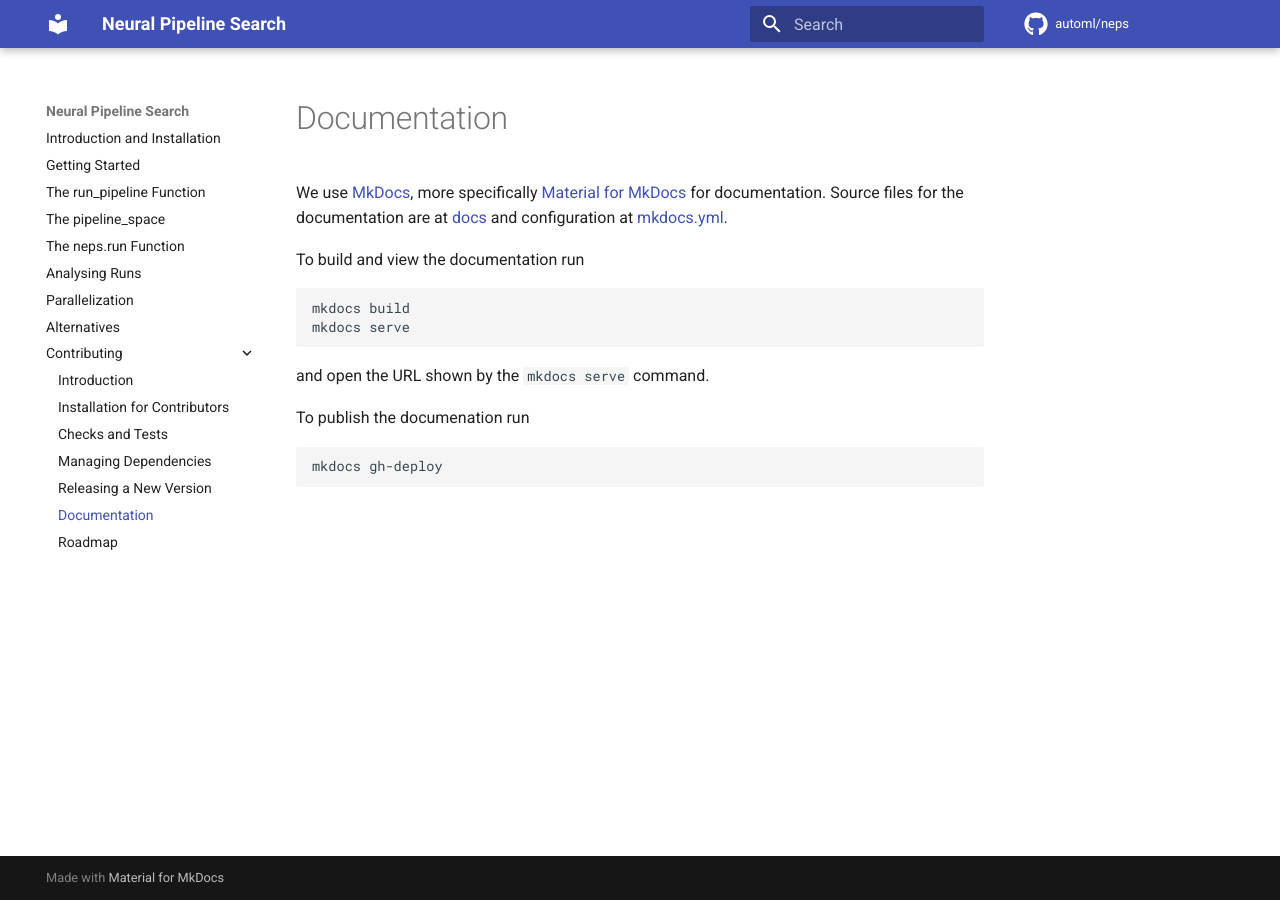
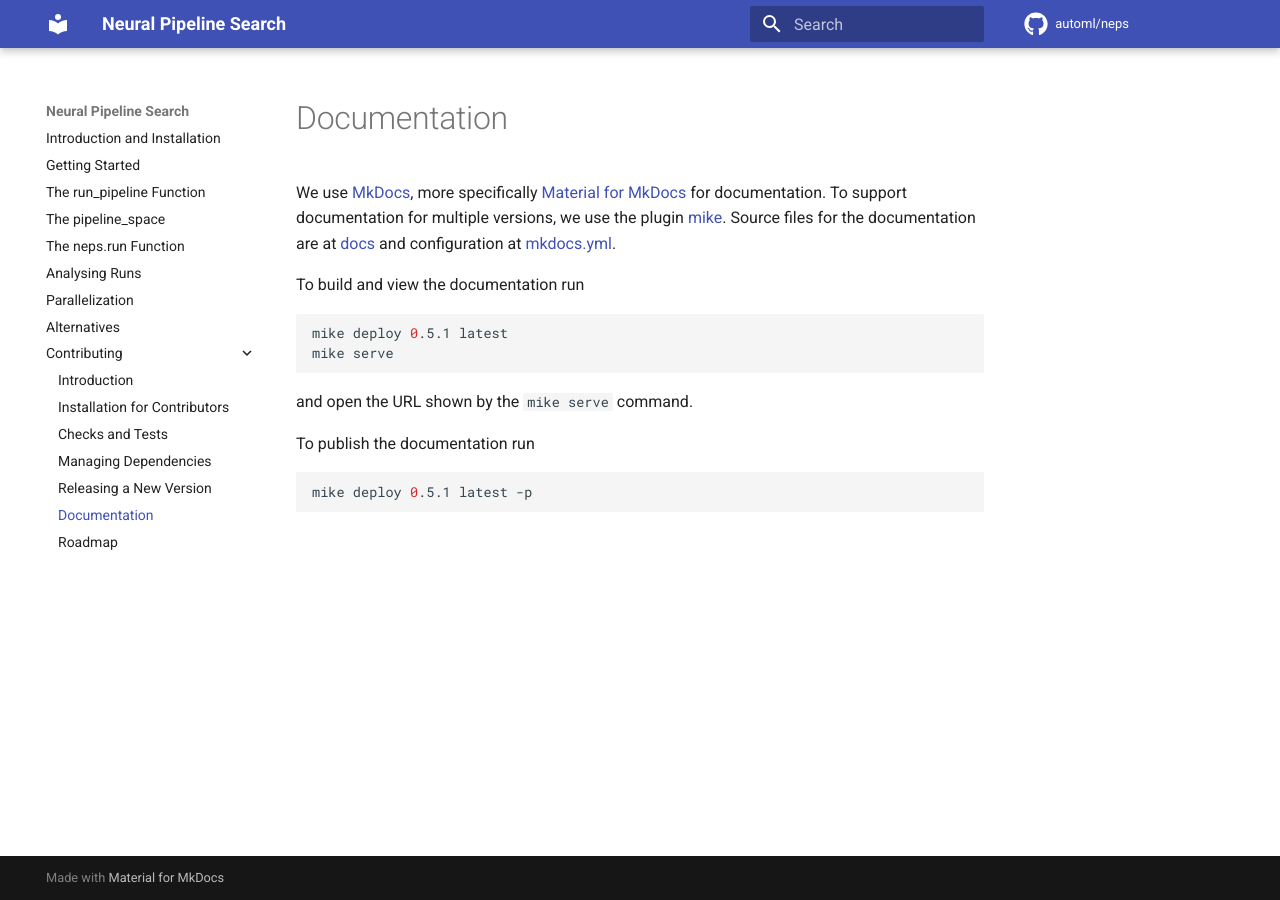
Before and after one commit to automl/neps, an MkDocs documentation site: the page built from docs/contributing/documentation.md, in a window 1280 px wide. Built offline with MkDocs 1.6.1 and Material for MkDocs 9.7.7, drawn with Linux system fonts in a browser that asks for light colours; comment, search, counter and statistics services are not loaded; the version menu is left out.

Commit message:
document mike

````diff
--- a/docs/contributing/documentation.md
+++ b/docs/contributing/documentation.md
@@ -1,19 +1,19 @@
 # Documentation
 
-We use [MkDocs](https://www.mkdocs.org/getting-started/), more specifically [Material for MkDocs](https://squidfunk.github.io/mkdocs-material/) for documentation.
+We use [MkDocs](https://www.mkdocs.org/getting-started/), more specifically [Material for MkDocs](https://squidfunk.github.io/mkdocs-material/) for documentation. To support documentation for multiple versions, we use the plugin [mike](https://github.com/jimporter/mike).
 Source files for the documentation are at [docs](docs) and configuration at  [mkdocs.yml](https://github.com/automl/neps/tree/master/mkdocs.yml).
 
 To build and view the documentation run
 
 ```bash
-mkdocs build
-mkdocs serve
+mike deploy 0.5.1 latest
+mike serve
 ```
 
-and open the URL shown by the `mkdocs serve` command.
+and open the URL shown by the `mike serve` command.
 
-To publish the documenation run
+To publish the documentation run
 
 ```bash
-mkdocs gh-deploy
+mike deploy 0.5.1 latest -p
 ```
````
Also changed, not shown: docs/contributing/releasing.md (+3 -3 lines).
